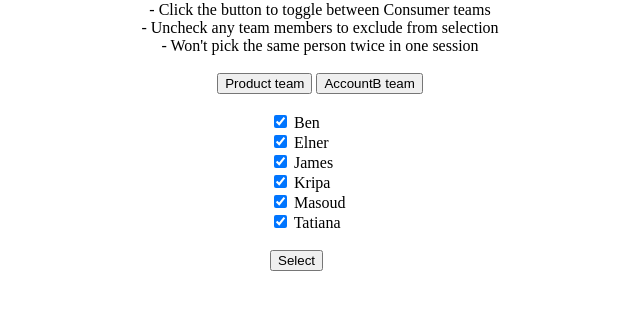
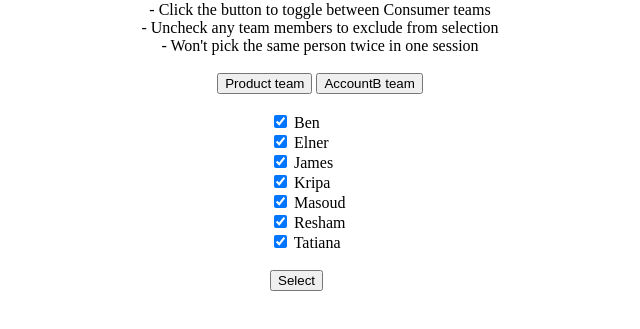
Before and after one commit to akshaysikka/consumer-standup, a plain HTML site: page index.html in a window 1280 px wide. Both pictures are taken after a click on the button "AccountB team". Shown: the part 79-408 px from the top of the page, without its empty margins (320-960 px from the left). Drawn offline with Linux system fonts and the light colour scheme.

Commit message:
add name

```diff
--- a/index.html
+++ b/index.html
@@ -54,7 +54,7 @@
 		function selectTeam(num) {
 			alreadyPicked = new Set();
 			if (num === 2) {
-				namesArray = ["Ben", "Elner", "James", "Kripa", "Masoud", "Tatiana"]
+				namesArray = ["Ben", "Elner", "James", "Kripa", "Masoud", "Resham", "Tatiana"]
 			} else {
 				// default
 				namesArray = Array.from(defaultNames)
```
